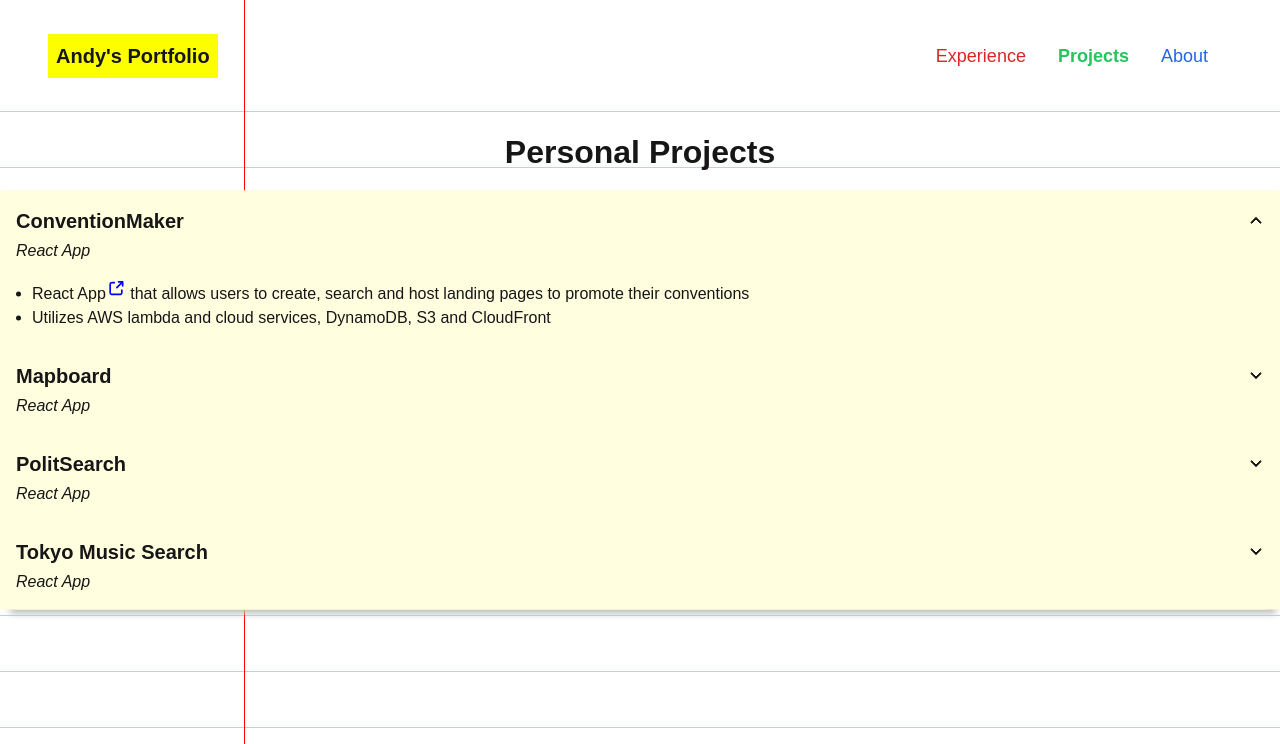
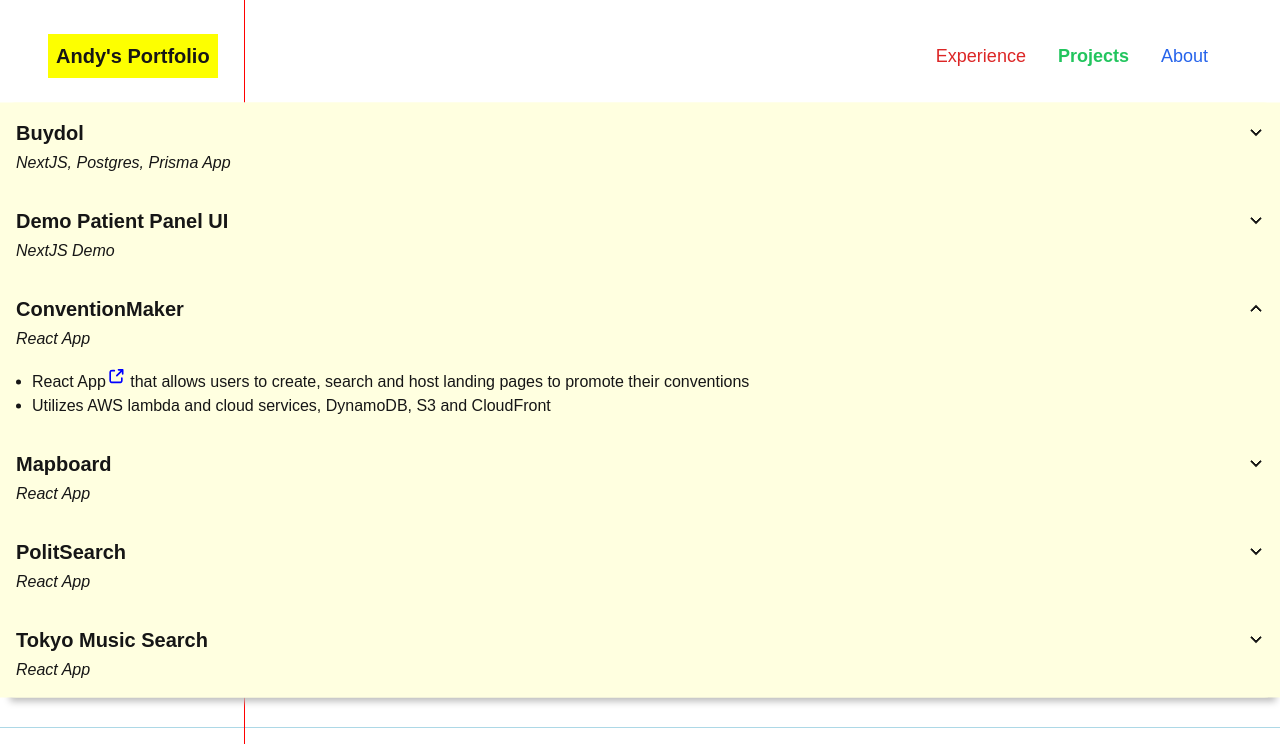
Before and after one commit to weboshi/portfolio-new, a Next.js app: page /projects in a window 1280 px wide. Shown: the top 744 px of the page. Built offline with nearby package versions, Linux system fonts and the light colour scheme; a web font is replaced by a local one.

Commit message:
Update page.tsx

```diff
--- a/app/projects/page.tsx
+++ b/app/projects/page.tsx
@@ -24,7 +24,37 @@ export default function Home() {
             <div className="notebook-row"></div>
             <div className="notebook-row"></div>
             <div className="container accordion-container mx-auto">
-            <div className="collapse collapse-arrow bg-secondary">
+                <div className="collapse collapse-arrow bg-secondary">
+                    <input type="radio" name="my-accordion-2" defaultChecked />
+                    <div className="collapse-title text-xl font-medium">
+                        <div className="text-xl font-medium flex justify-between ">
+                            <h2 className="font-bold flex">Buydol</h2><h2></h2>
+                        </div>
+                        <span className="italic font-light text-base">NextJS, Postgres, Prisma App</span>
+                    </div>
+                    <div className="collapse-content">
+                        <ul>
+                            <li>Full-stack App<a className="external-link inline-block" href="https://buydol.com/"><Image alt="external-link" width={20} src={LinkIcon} className='fill-red-100 projects' /></a> that allows users to login with sso, create posts, like posts, follow users and receive notificaitons.</li>
+                            <li>Utilizes NextJS, Postgres, Neon, Serverless backend, Shadcn, Tailwind, Prisma ORM</li>
+                        </ul>
+                    </div>
+                </div>
+                <div className="collapse collapse-arrow bg-secondary">
+                    <input type="radio" name="my-accordion-2" defaultChecked />
+                    <div className="collapse-title text-xl font-medium">
+                        <div className="text-xl font-medium flex justify-between ">
+                            <h2 className="font-bold flex">Demo Patient Panel UI</h2><h2></h2>
+                        </div>
+                        <span className="italic font-light text-base">NextJS Demo</span>
+                    </div>
+                    <div className="collapse-content">
+                        <ul>
+                            <li>NextJS App<a className="external-link inline-block" href="https://main.d2dcllq3ph85wl.amplifyapp.com/"><Image alt="external-link" width={20} src={LinkIcon} className='fill-red-100 projects' /></a> that allows users to create, search and host landing pages to promote their conventions</li>
+                            <li>Utilizes NextJS, Tailwind</li>
+                        </ul>
+                    </div>
+                </div>
+                <div className="collapse collapse-arrow bg-secondary">
                     <input type="radio" name="my-accordion-2" defaultChecked />
                     <div className="collapse-title text-xl font-medium">
                         <div className="text-xl font-medium flex justify-between ">
```
